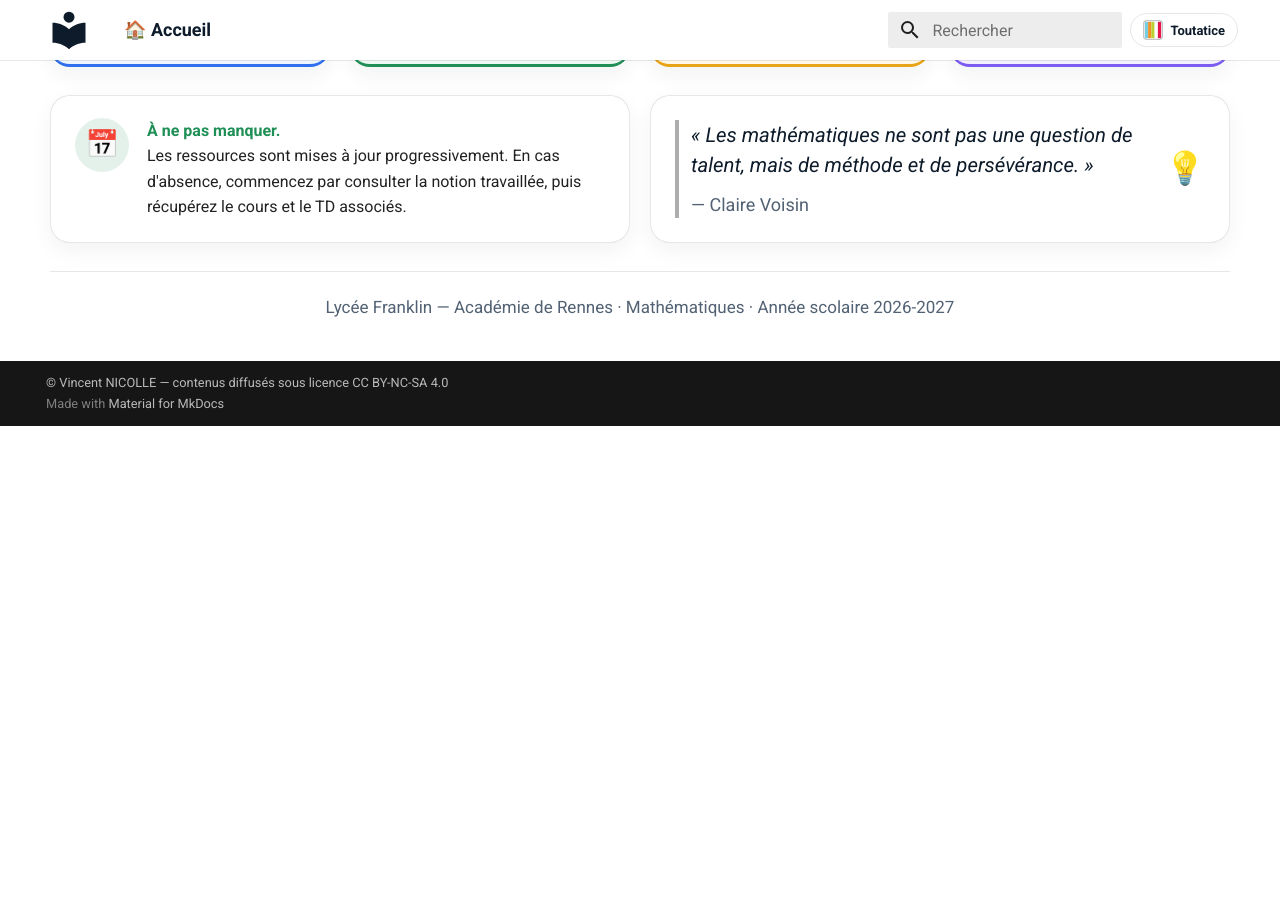
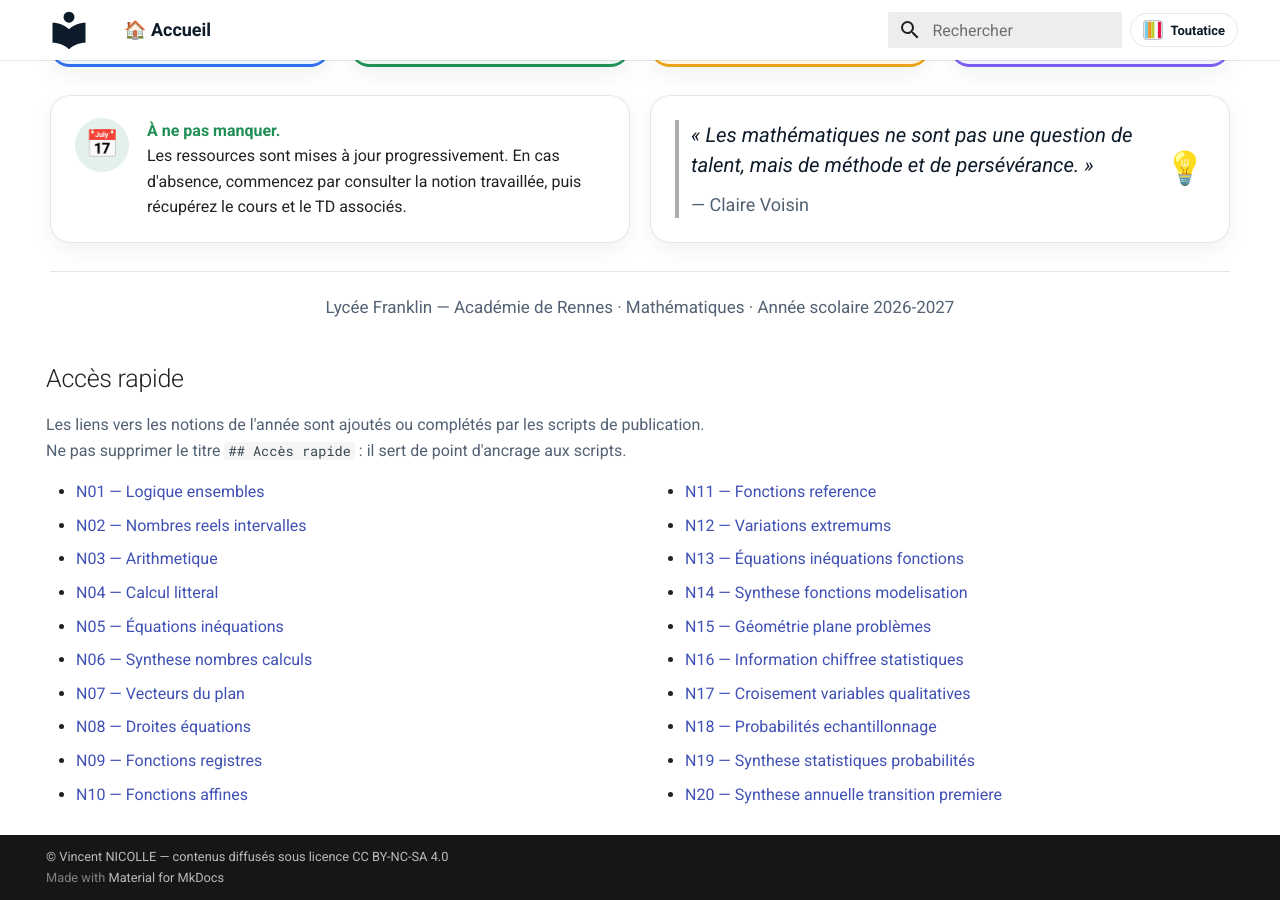
Before and after one commit to vnicolle56610/maths-seconde, an MkDocs documentation site: the page built from docs/index.md, in a window 1280 px wide and 900 px high, scrolled down 747 px. Built offline with MkDocs 1.6.1 and Material for MkDocs 9.7.7, drawn with Linux system fonts in a browser that asks for light colours; before the commit the page ends 1173 px from its top, so only the background shows below that; part of the change alters nothing that is shown.

Commit message:
Réparer les liens Cours / Commencer à travailler (ancre #acces-rapide cassée)
La section « Accès rapide » avait été masquée dans un commentaire HTML
(<!-- ... -->) par un commit antérieur. Un commentaire HTML n'est pas
seulement invisible : il n'est pas non plus rendu, donc l'ancre
id="acces-rapide" que MkDocs génère à partir du titre n'existait plus.
La carte « Cours » et le bouton « 🚀 Commencer à travailler », qui
pointent tous deux vers #acces-rapide, ne menaient donc plus nulle part.

Restauré à l'identique de Première spé / 1STMG (section visible, non
commentée) : c'est la seule vraie destination pour « Cours », qui n'a
pas de page dédiée contrairement à TD/Automatismes/Corrigés.

Vérifié : id="acces-rapide" présent dans site/index.html après build.

Co-Authored-By: Claude Sonnet 5 <noreply@anthropic.com>

```diff
--- a/docs/index.md
+++ b/docs/index.md
@@ -84,7 +84,6 @@ hide:
 
 </div>
 
-<!--
 ## Accès rapide
 
 Les liens vers les notions de l'année sont ajoutés ou complétés par les scripts de publication.
@@ -110,6 +109,3 @@ Ne pas supprimer le titre `## Accès rapide` : il sert de point d'ancrage aux sc
 - [N18 — Probabilités echantillonnage](notions/N18-probabilites-echantillonnage.md)
 - [N19 — Synthese statistiques probabilités](notions/N19-synthese-statistiques-probabilites.md)
 - [N20 — Synthese annuelle transition premiere](notions/N20-synthese-annuelle-transition-premiere.md)
-
-## Fin accès rapide
--->
```
